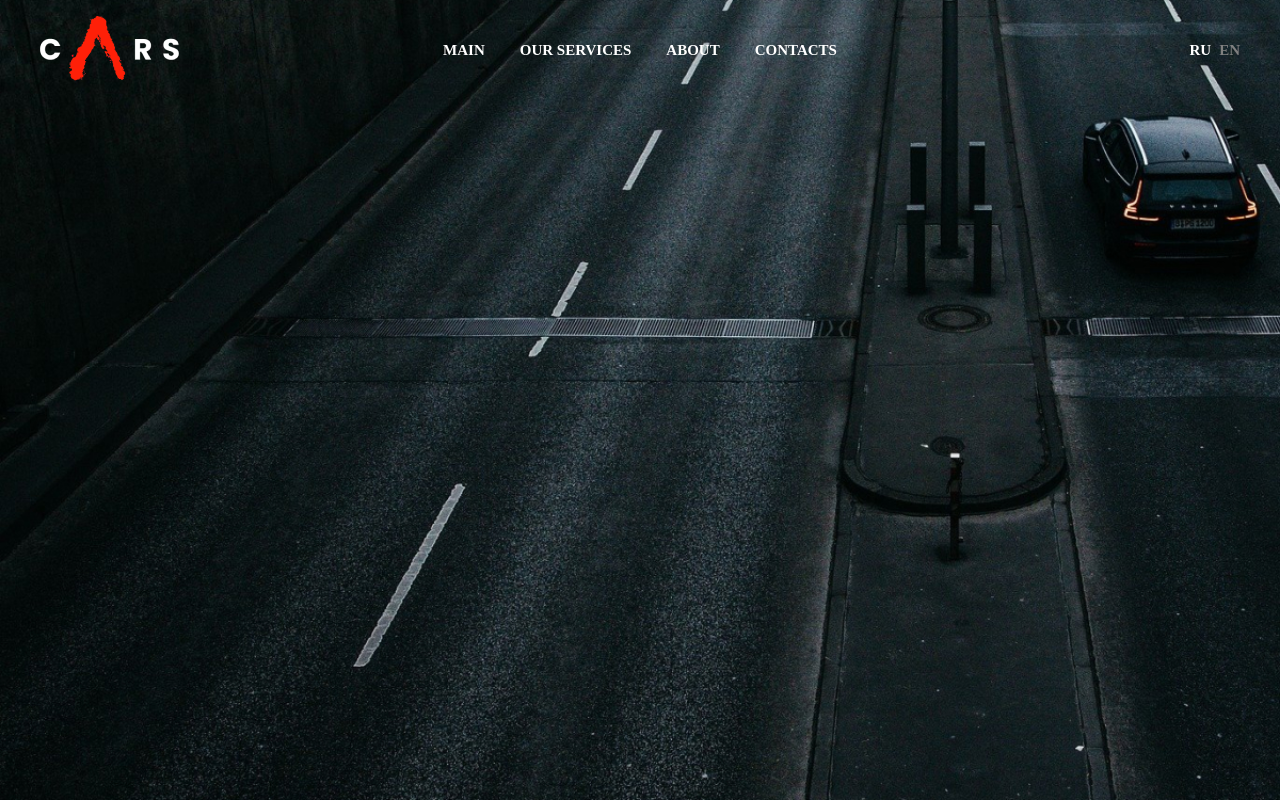
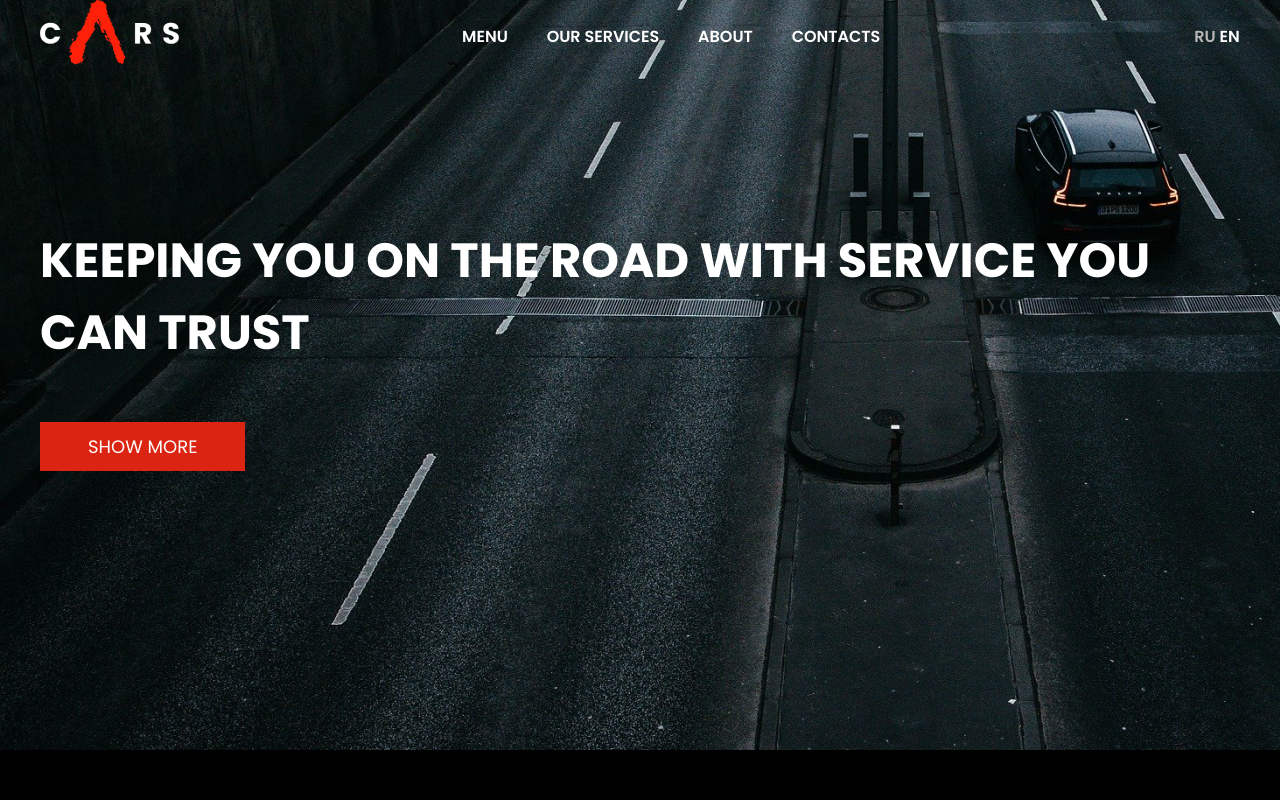
Before and after one commit to DemidovID/BigProject, a plain HTML site: page index.html in a window 1280 px wide. Drawn offline with Linux system fonts and the light colour scheme.

Commit message:
add header-block

```diff
--- a/css/main.css
+++ b/css/main.css
@@ -1,4 +1,4 @@
-@import url('https://fonts.googleapis.com/css2?family=Poppins:ital,wght@0,400;0,600;0,700;1,900&display=swap');
+@import url('https://fonts.googleapis.com/css2?family=Anton&family=Open+Sans&display=swap');
 
 html {
     box-sizing: border-box;
@@ -9,9 +9,18 @@ html {
 }
 
 body {
+    font-family: 'Poppins';
+    font-weight: 600;
     margin: 0;
-    font-family: 'Poppins' sans-serif;
-    font-size: 15px;
+    background: #000;
+    color: white;
+}
+
+.header {
+    background: url(/img/road-g9875459d1_1920\ 1.jpg);
+    background-repeat: no-repeat;
+    background-size: cover;
+    height: 750px;
 }
 
 .container {
@@ -19,60 +28,57 @@ body {
     margin: 0 auto;
 }
 
-.header {
-    background: url(/img/road-g9875459d1_1920\ 1.jpg);
-    height: 100vh;
-    background-repeat: no-repeat;
-    background-size: cover;
-
-}
-
-.header__wrapper {
-    height: 100px;
+.menu {
     display: flex;
     align-items: center;
-    justify-content: space-between;
-}
-
-.header__block {
-    width: 20%;
-}
-
-.nav {
-    display: flex;
 }
 
 .nav__link {
     margin-right: 35px;
-
-    color: white;
-    text-transform: uppercase;
-    text-decoration: none;
-    font-weight: 600;
-}
-
-.nav__link:last-child {
-    margin-right: 0;
-}
-
-.header__lng {
-    display: flex;
-    justify-content: flex-end;
-}
-
-.header__lng-link {
-    margin-right: 8px;
-
     text-transform: uppercase;
     text-decoration: none;
     color: white;
-    font-weight: 600;
 }
 
-.header__lng-link:last-child {
-    margin-right: 0;
+.logo__img {
+    margin-right: 283px;
 }
 
-.header__lng-link.active {
-    color: gray;
+.lng {
+    margin-left: 279px;
+    text-decoration: none;
+    text-transform: uppercase;
+    color: #B7B7B7;
 }
+
+.lng:last-child {
+    margin-left: 0;
+}
+
+.lng.active {
+    color: white;
+}
+
+.text-info {
+    margin-top: 153px;
+
+    font-weight: 700;
+    font-size: 48px;
+    color: white;
+}
+
+.btn {
+    margin-top: 53px;
+
+    font-size: 18px;
+    font-weight: 500;
+    padding: 11px 48px;
+    background: #DB2512;
+    display: inline-block;
+}
+
+.btn__link {
+    text-transform: uppercase;
+    text-decoration: none;
+    color: white;
+}
--- a/index.html
+++ b/index.html
@@ -13,24 +13,29 @@
 <body>
     <header class="header">
         <div class="container">
-            <div class="header__wrapper">
-                <div class="header__block">
-                    <a href="/" class="header__logo">
-                        <img src="/img/logo 1.png" alt="logo-cars">
-                    </a>
+            <div class="menu">
+                <div class="menu__logo">
+                    <img class="logo__img" src="/img/logo 1.png" alt="logo">
                 </div>
-                <nav class="nav">
-                    <a href="/" class="nav__link active">Main</a>
+                <div class="menu__nav">
+                    <a href="/" class="nav__link active">Menu</a>
                     <a href="/" class="nav__link">Our services</a>
                     <a href="/" class="nav__link">About</a>
                     <a href="/" class="nav__link">Contacts</a>
-                </nav>
-                <header class="header__block">
-                    <div class="header__lng">
-                        <a href="/" class="header__lng-link">ru</a>
-                        <a href="/" class="header__lng-link active">en</a>
-                    </div>
-                </header>
+                </div>
+                <div class="menu_lng">
+                    <a href="/" class="lng">ru</a>
+                    <a href="/" class="lng active">en</a>
+                </div>
+            </div>
+            <div class="text-info">
+                KEEPING YOU ON THE ROAD WITH
+                SERVICE YOU CAN TRUST
+            </div>
+            <div class="btn">
+               <a href="/" class="btn__link">
+                Show more
+               </a>
             </div>
         </div>
     </header>
```
Also changed, not shown: 1 other file.
